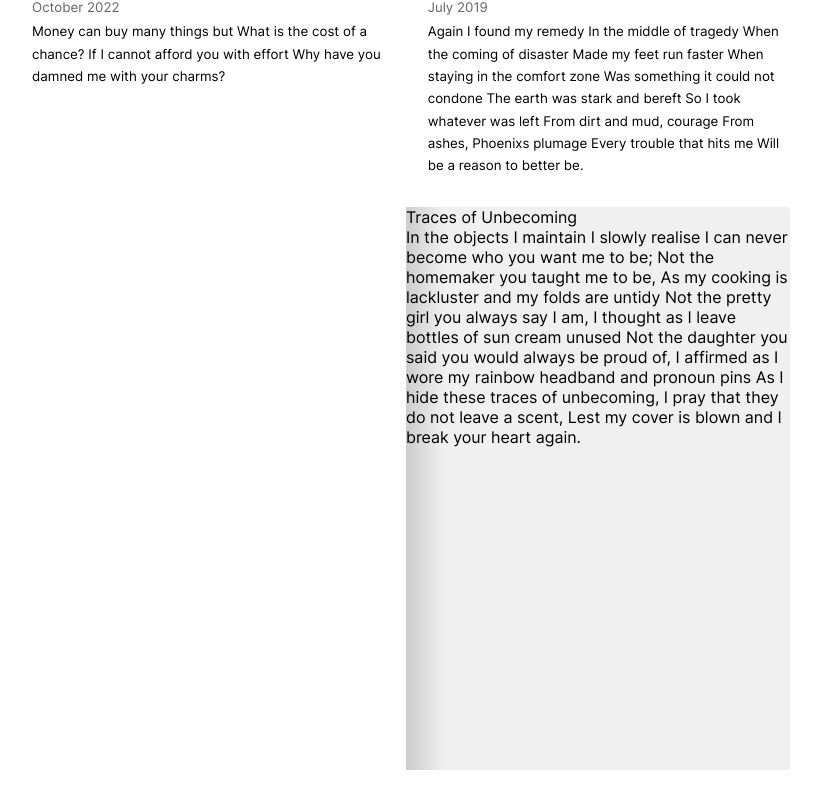
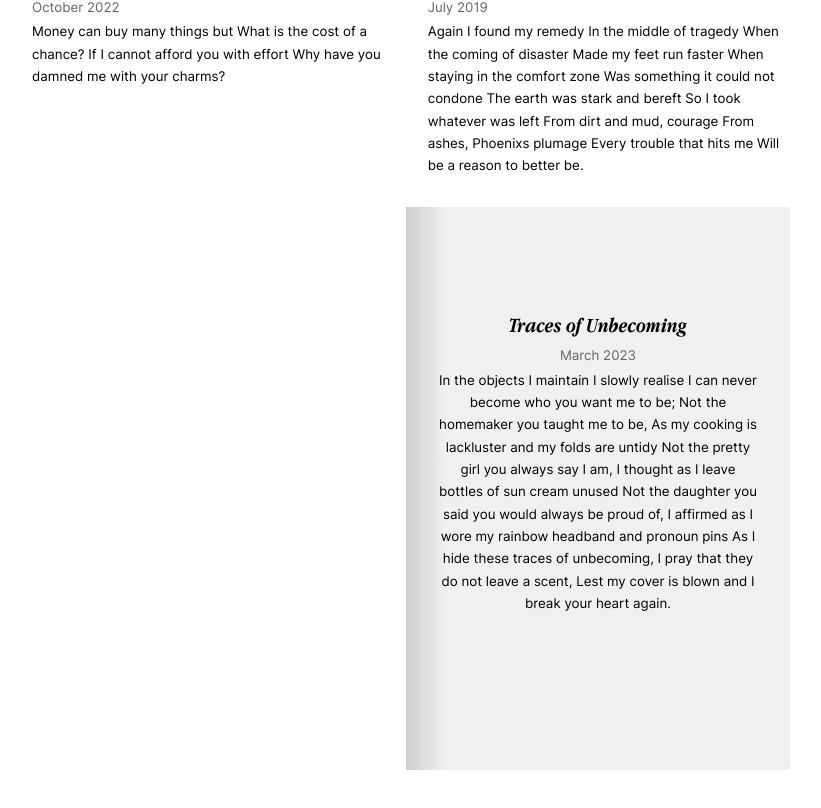
Before and after one commit to jentaruno/jentaruno.github.io, a Next.js app in the folder portfolio/: page / in a window 1280 px wide. Shown: the part 2013-2821 px from the top of the page, without its empty margins (234-1055 px from the left). Built offline with nearby package versions, Linux system fonts and the light colour scheme.

Commit message:
Styled book font

```diff
--- a/portfolio/pages/sections/poems.js
+++ b/portfolio/pages/sections/poems.js
@@ -1,12 +1,14 @@
 import bookStyles from '../../styles/book-scroll.module.css'
 import {useState} from "react";
+import utilStyles from "../../styles/utils.module.css";
+import Date from "../../components/date";
 
 export default function Poems({content}) {
     const maxPage = content.length
     const [currentPage, setCurrentPage] = useState(0)
 
-    function handlePageClick(id, maxPage) {
-        if (id % 2 === 0) {
+    function handlePageClick(index) {
+        if (index % 2 === 0) {
             setCurrentPage(currentPage + 2)
         } else {
             setCurrentPage(currentPage - 2)
@@ -30,14 +32,26 @@ export default function Poems({content}) {
     return <>
         <div className={bookStyles.book}>
             <div id="classNames" className={bookStyles.pages}>
-                {content.map(({id, title, desc}, index) =>
+                {content.map(({id, title, date, desc}, index) =>
                     (
                         <div className={`${bookStyles.page} ${setFlippedState(index)}`} id={index}
-                             onClick={(e) => handlePageClick(index, maxPage)}
+                             onClick={() => handlePageClick(index)}
                              style={setZIndex(index, maxPage)}>
-                            {title}
-                            <br/>
-                            {desc}
+                            <div className={bookStyles.pageContent}>
+                                {<div className={utilStyles.listItem} key={id}>
+                                        <div className={utilStyles.listTitle}>
+                                            {title}
+                                        </div>
+                                        <small className={utilStyles.listDate}>
+                                            <Date dateString={date}/>
+                                        </small>
+                                        <br/>
+                                        <small className={utilStyles.listDesc}>
+                                            {desc}
+                                        </small>
+                                    </div>
+                                }
+                            </div>
                         </div>
                     ))}
             </div>
--- a/portfolio/styles/book-scroll.module.css
+++ b/portfolio/styles/book-scroll.module.css
@@ -7,9 +7,37 @@
 /*    font-size: 5vw;*/
 /*    color: #000000;*/
 /*}*/
+@media {
+    .page {
+        width: 45vw;
+        height: 66vw;
+    }
+    .pages {
+        width: 90vw;
+        height: 66vw;
+    }
+}
+@media (min-width: 768px) {
+    .page {
+        width: 37vw;
+        height: 54vw;
+    }
+    .pages {
+        width: 74vw;
+        height: 54vw;
+    }
+}
+@media (min-width: 992px) {
+    .page {
+        width: 30vw;
+        height: 44vw;
+    }
+    .pages {
+        width: 60vw;
+        height: 44vw;
+    }
+}
 .page {
-    width: 30vw;
-    height: 44vw;
     background-color: #111111;
     float: left;
     margin-bottom: 0.5em;
@@ -23,8 +51,6 @@
     perspective: 250vw;
 }
 .book .pages {
-    width: 60vw;
-    height: 44vw;
     position: relative;
     transform-style: preserve-3d;
     backface-visibility: hidden;
@@ -37,8 +63,6 @@
     margin: 0;
     position: absolute;
     top: 0;
-    width: 30vw;
-    height: 44vw;
     transform-origin: 0 0;
     transition: transform 1.4s;
     backface-visibility: hidden;
@@ -109,6 +133,10 @@
 .book .page.flipped:nth-child(even):before {
     background: rgba(0, 0, 0, 0);
 }
+.book .page .pageContent {
+    margin: 8vw 2rem 0 2rem;
+    text-align: center;
+}
 /**,*/
 /** :before,*/
 /**:after {*/
```
